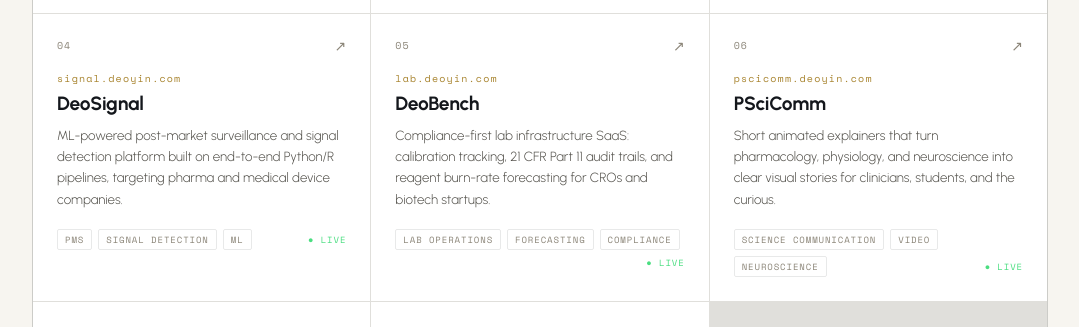
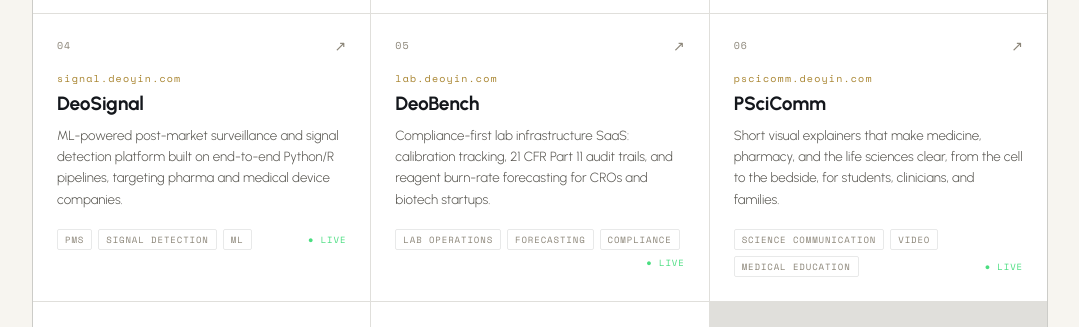
Before and after one commit to Aaytee32/deoyin-landing, a plain HTML site: page index.html in a window 1280 px wide. Shown: the part 1340-1667 px from the top of the page, without its empty margins (100-1179 px from the left). Drawn offline with nearby package versions, Linux system fonts and the light colour scheme.

Commit message:
Broaden PSciComm card description and tags
Co-Authored-By: Claude Opus 5.5 <noreply@anthropic.com>

```diff
--- a/index.html
+++ b/index.html
@@ -139,7 +139,7 @@ const ventures = [
   { sub: "radar.deoyin.com", title: "DeoRadar", desc: "AI-powered regulatory intelligence platform monitoring FDA, EMA, EU MDR, MHRA, ICH, and 15+ global authorities with impact-scored alerts, change management workflows, and audit-ready compliance logs for regulated industries.", tags: ["Regulatory Intelligence", "RA/QA", "Compliance"], status: "live", url: "https://radar.deoyin.com"},
   { sub: "signal.deoyin.com", title: "DeoSignal", desc: "ML-powered post-market surveillance and signal detection platform built on end-to-end Python/R pipelines, targeting pharma and medical device companies.", tags: ["PMS", "Signal Detection", "ML"], status: "live", url: "https://signal.deoyin.com" },
   { sub: "lab.deoyin.com", "title": "DeoBench", "desc": "Compliance-first lab infrastructure SaaS: calibration tracking, 21 CFR Part 11 audit trails, and reagent burn-rate forecasting for CROs and biotech startups.", "tags": ["Lab Operations", "Forecasting", "Compliance"], "status": "live", "url": "https://lab.deoyin.com" },
-  { sub: "pscicomm.deoyin.com", title: "PSciComm", desc: "Short animated explainers that turn pharmacology, physiology, and neuroscience into clear visual stories for clinicians, students, and the curious.", tags: ["Science Communication", "Video", "Neuroscience"], status: "live", url: "https://pscicomm.deoyin.com" },
+  { sub: "pscicomm.deoyin.com", title: "PSciComm", desc: "Short visual explainers that make medicine, pharmacy, and the life sciences clear, from the cell to the bedside, for students, clinicians, and families.", tags: ["Science Communication", "Video", "Medical Education"], status: "live", url: "https://pscicomm.deoyin.com" },
   { sub: "pharmaspendai.deoyin.com", title: "PharmaSpend AI", desc: "Enterprise pharmacy optimization platform that continuously analyzes inventory, purchasing, utilization, and supplier data to recommend actions that reduce waste, lower costs, and improve operational resilience.", tags: ["HOSPITAL PHARMACY", "OPTIMIZATION", "AI"], status: "soon", url: "https://pharmaspendai.deoyin.com" },
   { sub: "neuropharma.deoyin.com", title: "NeuroPharma", desc: "A pharmacology and neuroscience publication covering the latest field developments, drug research, and expert advisory perspectives from a clinical and quantitative lens.", tags: ["Blog", "Pharmacology", "Neuroscience"], status: "soon", url: "https://neuropharma.deoyin.com" }
 ];
```
